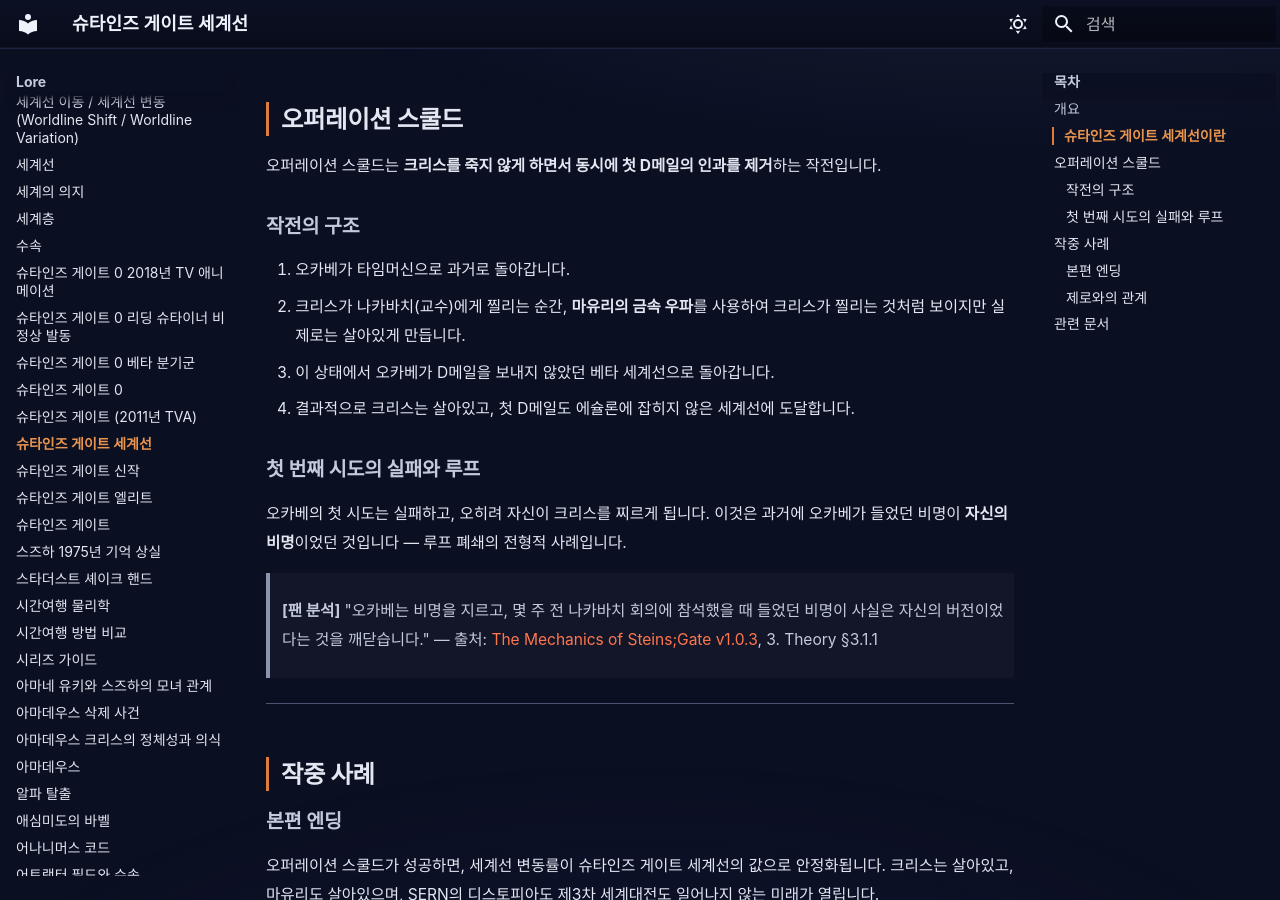
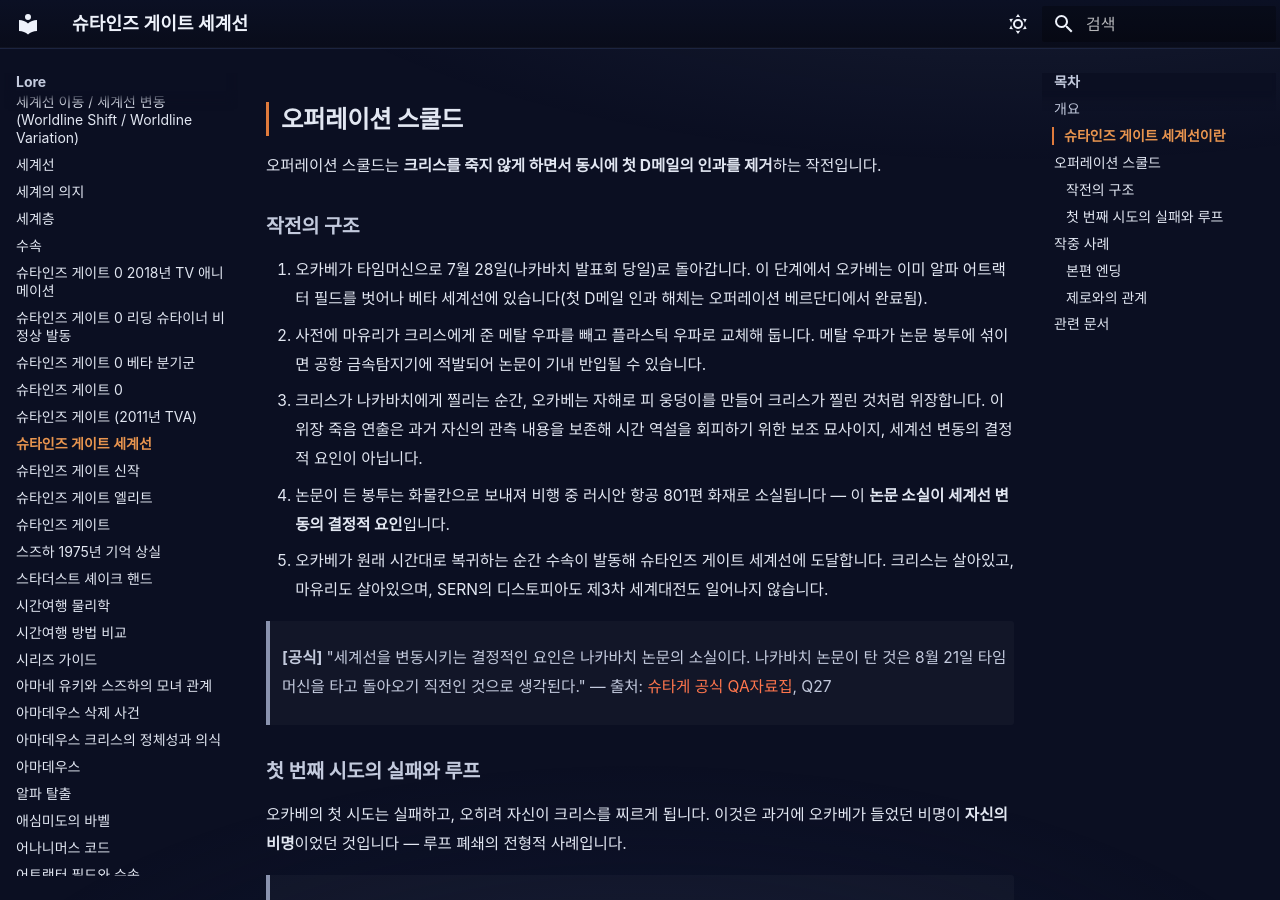
Before and after one commit to sgwiki/sgwiki.github.io, an MkDocs documentation site: the page built from wiki/lore/슈타인즈-게이트-세계선.md, in a window 1280 px wide and 900 px high, scrolled down 1018 px. Built offline with MkDocs 1.6.1 and Material for MkDocs 9.7.7, drawn with Linux system fonts in a browser that asks for light colours; some web fonts are replaced.

Commit message:
fix(wiki): 슈타인즈-게이트-세계선 — P10 e7533392 패치 적용

```diff
--- a/wiki/lore/슈타인즈-게이트-세계선.md
+++ b/wiki/lore/슈타인즈-게이트-세계선.md
@@ -33,10 +33,14 @@ description: "슈타인즈 게이트 세계선은 알파 어트랙터 필드와
 
 ### 작전의 구조
 
-1. 오카베가 타임머신으로 과거로 돌아갑니다.
-2. 크리스가 나카바치(교수)에게 찔리는 순간, **마유리의 금속 우파**를 사용하여 크리스가 찔리는 것처럼 보이지만 실제로는 살아있게 만듭니다.
-3. 이 상태에서 오카베가 D메일을 보내지 않았던 베타 세계선으로 돌아갑니다.
-4. 결과적으로 크리스는 살아있고, 첫 D메일도 에슐론에 잡히지 않은 세계선에 도달합니다.
+1. 오카베가 타임머신으로 7월 28일(나카바치 발표회 당일)로 돌아갑니다. 이 단계에서 오카베는 이미 알파 어트랙터 필드를 벗어나 베타 세계선에 있습니다(첫 D메일 인과 해체는 오퍼레이션 베르단디에서 완료됨).
+2. 사전에 마유리가 크리스에게 준 메탈 우파를 빼고 플라스틱 우파로 교체해 둡니다. 메탈 우파가 논문 봉투에 섞이면 공항 금속탐지기에 적발되어 논문이 기내 반입될 수 있습니다.
+3. 크리스가 나카바치에게 찔리는 순간, 오카베는 자해로 피 웅덩이를 만들어 크리스가 찔린 것처럼 위장합니다. 이 위장 죽음 연출은 과거 자신의 관측 내용을 보존해 시간 역설을 회피하기 위한 보조 묘사이지, 세계선 변동의 결정적 요인이 아닙니다.
+4. 논문이 든 봉투는 화물칸으로 보내져 비행 중 러시안 항공 801편 화재로 소실됩니다 — 이 **논문 소실이 세계선 변동의 결정적 요인**입니다.
+5. 오카베가 원래 시간대로 복귀하는 순간 수속이 발동해 슈타인즈 게이트 세계선에 도달합니다. 크리스는 살아있고, 마유리도 살아있으며, SERN의 디스토피아도 제3차 세계대전도 일어나지 않습니다.
+
+> **[공식]** "세계선을 변동시키는 결정적인 요인은 나카바치 논문의 소실이다. 나카바치 논문이 탄 것은 8월 21일 타임머신을 타고 돌아오기 직전인 것으로 생각된다."
+> — 출처: [슈타게 공식 QA자료집](../근거자료/공식/qa-자료집.md), Q27
 
 ### 첫 번째 시도의 실패와 루프
 
```
